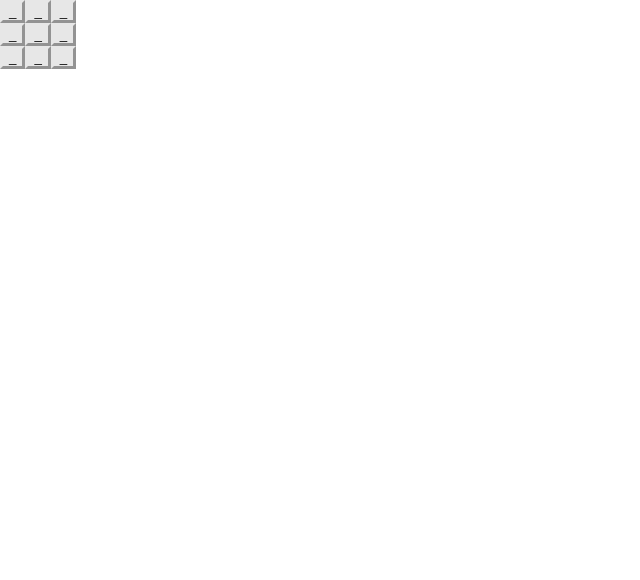
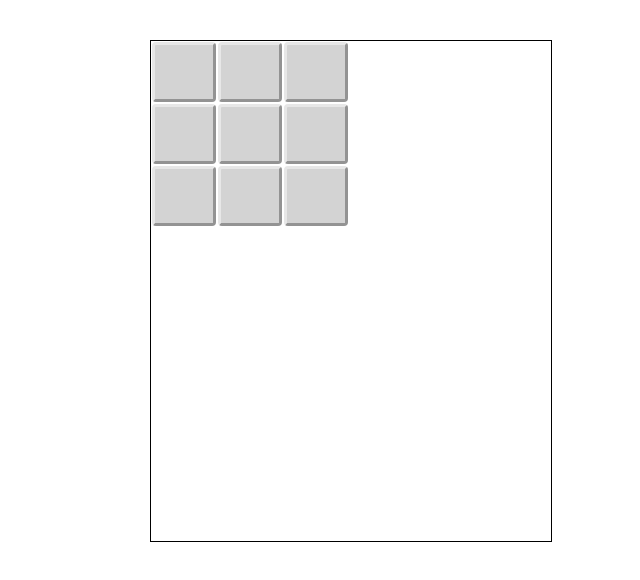
Before and after one commit to Umpalumps/minesweeper, a React (Create React App) app: page / in a window 1280 px wide. Shown: the top 580 px of the page, without its empty margins (0-640 px from the left). Built offline with nearby package versions, Linux system fonts and the light colour scheme.

Commit message:
Generated a Grid

```diff
--- a/src/App.css
+++ /dev/null
@@ -1,5 +0,0 @@
-.board {
-  display: flex;
-  flex-direction: column;
-  margin: 0 auto;
-}
--- a/src/App.js
+++ b/src/App.js
@@ -1,9 +1,10 @@
 import { Minesweeper } from "./Minesweeper";
-//import './App.css'
+import './source.css'
+
 function App() {
 
   return (
-    <div className="App">
+    <div className="app">
       <Minesweeper />
 
     </div>
--- a/src/Minesweeper.jsx
+++ b/src/Minesweeper.jsx
@@ -1,109 +1,118 @@
-import React, { useState } from "react";
+import { Button } from "@mui/material";
+import React, { useEffect, useState } from "react";
+import './source.css'
 
-// Recursive function to generate grid rows and columns
-const generateGrid = (gridSize, rowIndex, buttonStates, handleButtonClick) => {
+export function Minesweeper() {
+  const BOARD_ROWS = 3;
+  const BOARD_COLUMNS = 3;
+  const MINES = 1;
+  const [board, setBoard] = useState([]);
 
-  if (rowIndex >= gridSize) {
-    return null;
-  }
+  useEffect(() => {
+    const generateBoard = (currentRow = 0, currentCol = 0, newBoard = []) => {
+      if (currentRow >= BOARD_ROWS) return newBoard;
 
-  // Generate the current row
-  const currentRow = [];
-  for (let colIndex = 0; colIndex < gridSize; colIndex++) {
-    const index = rowIndex * gridSize + colIndex;
-    currentRow.push(
-      <button
-        key={index}
-        style={{
-          backgroundColor: buttonStates[index] ? "lightgrey" : "rgb(231, 231, 231)",
-          color: "black",
-          border: buttonStates[index] ? "2px solid rgb(167, 166, 166)" : "outset rgb(231, 231, 231)",
-          cursor: "pointer",
-        }}
-        onClick={() => handleButtonClick(index)}
-        className="square"
-      >
-        {buttonStates[index] ? index + 0 : ' _'}
-      </button>
+      if (!newBoard[currentRow]) newBoard[currentRow] = [];
+
+      if (currentCol >= BOARD_COLUMNS) {
+        return generateBoard(currentRow + 1, 0, newBoard);
+      }
+
+      newBoard[currentRow].push({
+        x: currentCol,
+        y: currentRow,
+        isOpen: false,
+        hasMine: false,
+        isFlaged: false,
+      });
+
+      return generateBoard(currentRow, currentCol + 1, newBoard);
+    };
+    setBoard(generateBoard());
+  }, [BOARD_ROWS, BOARD_COLUMNS]);
+
+  //console.log('board map',board.map(arr=>arr.map((one=> one.isOpen))));
+
+  //Handle button click to update its state
+  const handleButtonClick = (prop) => {
+    const updateBoard = board.map((row) =>
+      row.map((square) =>
+      square.x === prop.x && square.y === prop.y ? { ...square, isOpen: true } : square
+      )
     );
-  }
+    console.log(
+      prop.isOpen,
+      board.map((arr) => arr.map((one) => one.isOpen))
+    );
+    setBoard(updateBoard)
+
+  };
+
+  console.log('Updated board:', board);
 
   return (
-    <>
-      <div className="board-row">
-        {currentRow}
-      </div>
-      {generateGrid(gridSize, rowIndex + 1, buttonStates, handleButtonClick)}
-    </>
-  );
-};
-
-export function Minesweeper() {
-  const gridSize = 3; // Fixed grid size
-
-  const [buttonStates, setButtonStates] = useState(
-    Array.from({ length: gridSize * gridSize }, () => false)
-  );
-
-  // Handle button click to update its state
-  const handleButtonClick = (index) => {
-    setButtonStates((prevStates) =>
-      prevStates.map((state, i) => (i === index ? true : state))
-    );
-  };
-
-  return (
-    <div>
-      {generateGrid(gridSize, 0, buttonStates, handleButtonClick)}
+    <div className="board">
+      {board.length > 0 ? (
+        board.map((row, rowIndex) => (
+          <div key={rowIndex} style={{ display: "flex" }}>
+            {row.map((cell, colIndex) => (
+              <Button
+                key={colIndex}
+                style={{
+                  border: cell.isOpen ? 'black' : '3px outset rgb(231, 231, 231)',
+                  width: "30px", // Set width
+                  height: "60px",
+                  margin: '1px',
+                  backgroundColor: cell.isOpen ? 'initial' : 'lightgrey',
+                }}
+                onClick={() => handleButtonClick(cell)}
+              >
+                {/* Display cell coordinates or other cell data */}
+              </Button>
+            ))}
+          </div>
+        ))
+      ) : (
+        <p>Loading board...</p>
+      )}
     </div>
   );
 }
 
-// {matrix.join('').map((number, index)=>{
-//   <button value= {number} style={buttonStyle} onClick={() => handleButtonClick()}>
+// for (let i = 0; i < rows; i++) {
+//   newBoard.push([]);
+//   for (let j = 0; j < columns; j++) {
+//     newBoard[i].push({
+//       x: j,
+//       y: i,
+//       count: 0,
+//       isOpen: false,
+//       hasMine: false,
+//       hasFlag: false,
+//     });
+//   }
+// }
+// setBoard(newBoard)
 
-//     {buttonOpen ? "x" : ""}
-//   </button>
-//   })}
+// const BOARD_ROWS = 10;
+// const BOARD_COLUMNS = 10;
+// const [mines, setMines] = useState(2);
+// const [board, setBoard] = useState([]);
 
-/* <Grid gridSize={gridSize} /> */
-/* <button onClick={() => handleButtonSelection(9)}>9x9</button>
-        <button onClick={() => handleButtonSelection(16)}>16x16</button> */
+// useEffect(() => {
+//   const generateBoard = () => {
+//     return Array.from({ length: BOARD_ROWS }, (_, row) =>
+//       Array.from({ length: BOARD_COLUMNS }, (_, col) => ({
+//         x: col,
+//         y: row,
+//         isOpen: false,
+//         hasMine: false, // Optionally, set random mines later
+//       }))
+//     );
+//   };
 
-// const handleButtonSelection = (gridSize) => {
-//   setGridSize(gridSize);
-//   //console.log(generateButtons(gridSize));
-// };
-
-// //Generate a grid of buttons - creates an array of empty objects - 3x3 => [0,0,0,0,0,0,0,0,0], _ -undefined
-// const generateButtons = (size) => {
-//   return Array.from({ length: size * size }, (_,buttonIndex) => buttonIndex + 1);
-//   //Array.from({ length: gridSize }, () => Array(gridSize).fill(""));
-
-// };
-
-// const RenderRow = ({ start, end, buttons }) => {
-//   return (
-//     <div>
-//       {buttons.slice(start, end).map((index) => (
-//         <button
-//           key={index}
-//           style={{
-//             width: "30px",
-//             height: "30px",
-//             backgroundColor: "lightblue",
-//             cursor: "pointer",
-//           }}
-//         />
-//       ))}
-//     </div>
-//   );
-// };
-
-// // Component to render a grid of buttons
-// const Grid = ({ gridSize }) => {
-
-//   const buttons = generateButtons(gridSize);
+//   setBoard(generateBoard());
+// }, [BOARD_COLUMNS, BOARD_ROWS]);
 
 //   return (
 //     <>
--- /dev/null
+++ b/src/source.css
@@ -0,0 +1,8 @@
+.board {
+  display: flex;
+  flex-direction: column;
+  margin: 40px 150px;
+  width: 400px;
+  height: 500px;
+  border: 1px solid black;
+}
```
Also changed, not shown: src/setupTests.js (deleted, +0 -5 lines).
